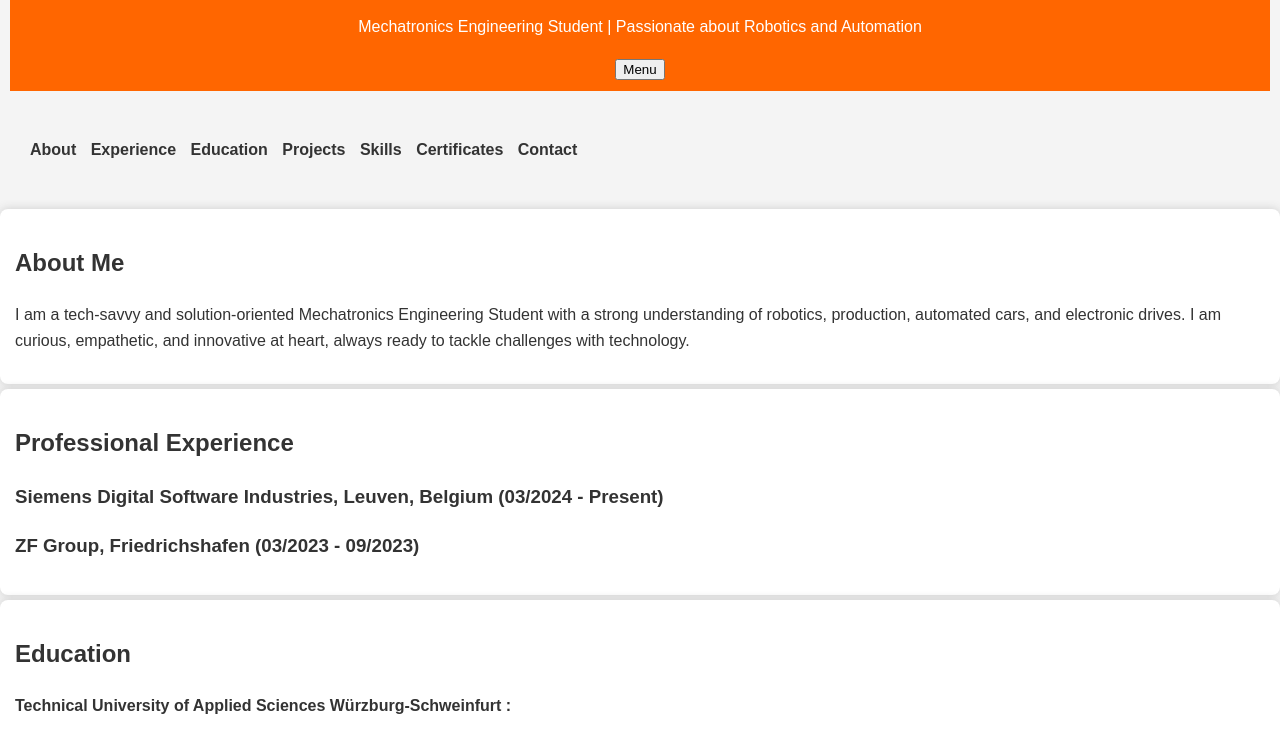
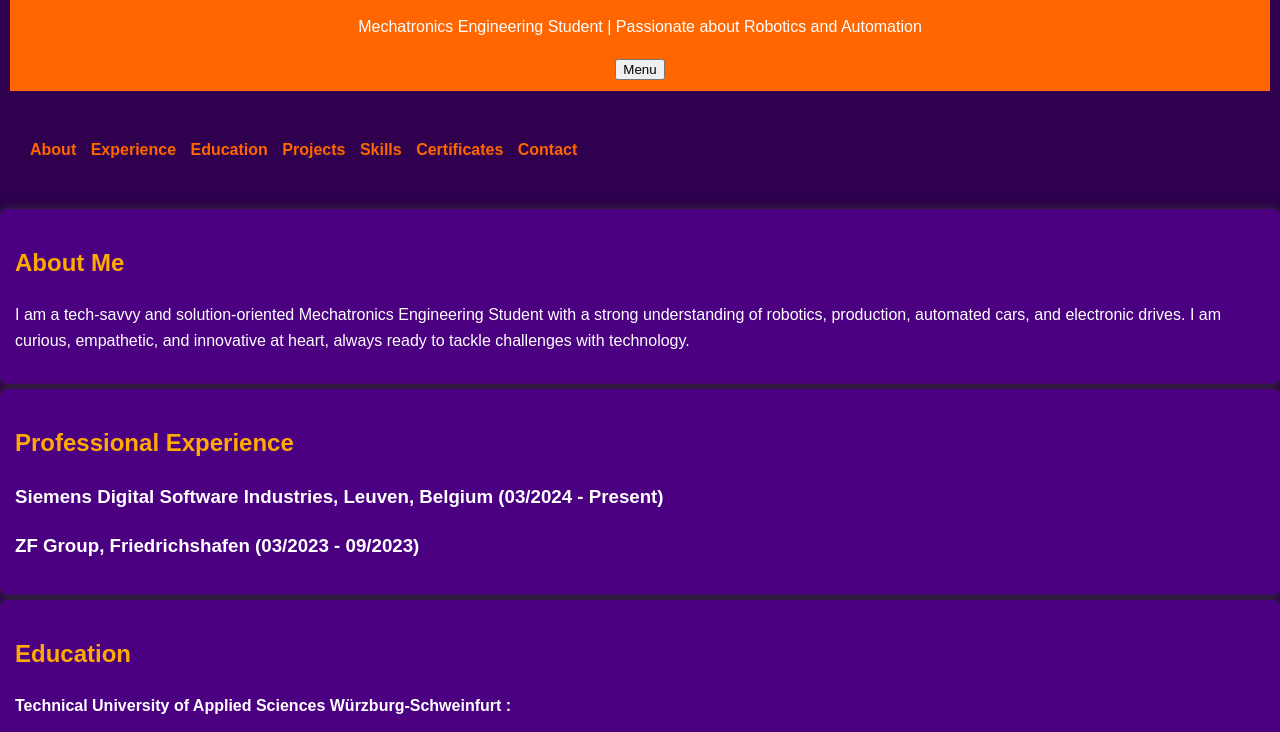
Before and after one commit to aakashraawat/Portfolio, a plain HTML site: page index.html in a window 1280 px wide. Shown: the part 100-832 px from the top of the page. Drawn offline with Linux system fonts and the light colour scheme.

Commit message:
Update styles.css

```diff
--- a/styles.css
+++ b/styles.css
@@ -3,8 +3,8 @@ body {
     line-height: 1.6;
     margin: 0;
     padding: 0;
-    color: #333;
-    background-color: #f4f4f4;
+    color: #fff; /* Change text color to white for better contrast */
+    background-color: #2e004d; /* Dark purple background color */
 }
 
 header, nav, section, footer {
@@ -34,26 +34,26 @@ nav ul li {
 
 nav ul li a {
     text-decoration: none;
-    color: #333;
+    color: #ff6600; /* Orange color for links */
     font-weight: bold;
     transition: color 0.3s;
 }
 
 a:hover, nav ul li a:hover {
     text-decoration: underline;
-    color: #555;
+    color: #ffaa00; /* Lighter orange on hover */
 }
 
 h1, h2 {
-    color: #333;
+    color: #ffaa00; /* Lighter orange for headings */
 }
 
 section {
-    background: #fff;
+    background: #4b0082; /* Darker purple for sections */
     margin: 5px 0;
     padding: 15px;
     border-radius: 8px;
-    box-shadow: 0 0 10px #ccc;
+    box-shadow: 0 0 10px #333; /* Dark shadow for sections */
     transition: transform 0.3s ease-in-out;
 }
 
@@ -64,8 +64,8 @@ section:hover {
 footer {
     text-align: center;
     padding: 10px 0;
-    background-color: #333;
-    color: white;
+    background-color: #4b0082; /* Darker purple for footer */
+    color: #fff;
 }
 
 /* Smooth scrolling */
```
